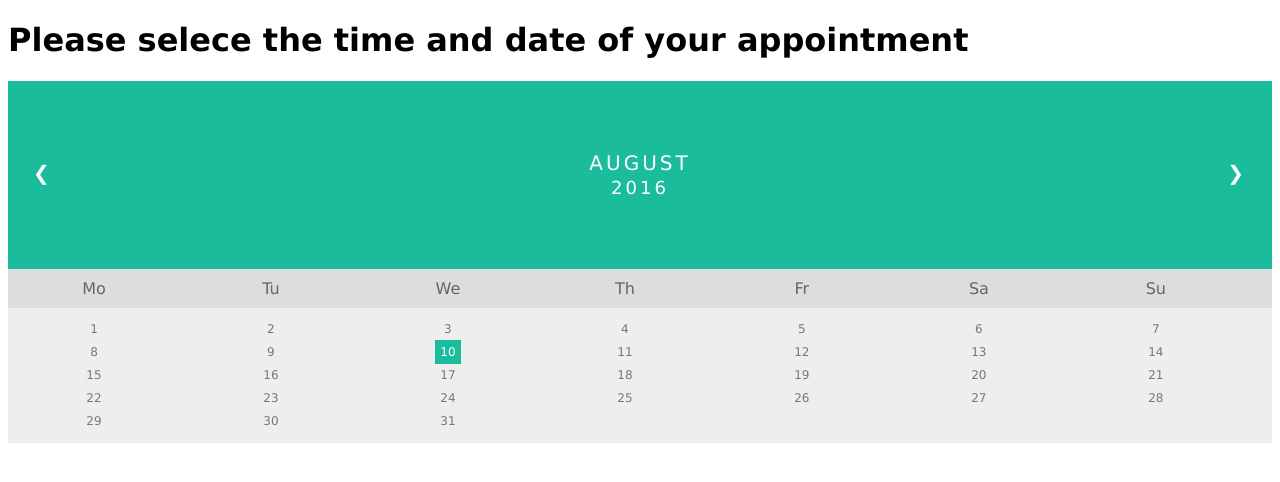
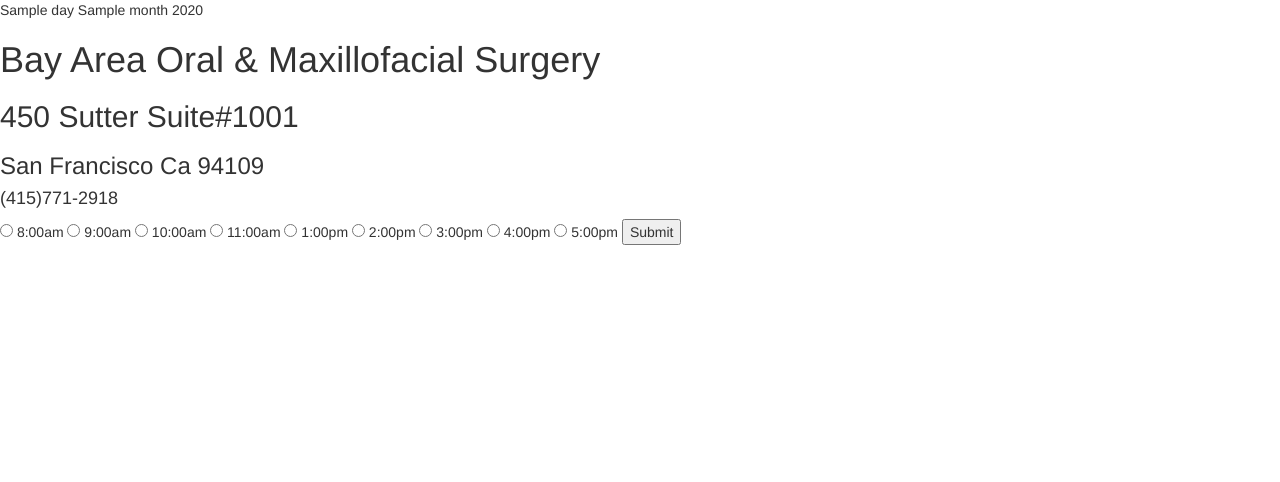
Before and after one commit to Rubamhassan/Appointment-App, a Flask app: template templates/appt_book.html in a window 1280 px wide. Shown: the top 482 px of the page. Run offline with Flask 2, Linux system fonts and the light colour scheme; the template is opened without the code that fills it: most values are stand-ins (such as "Sample title", 1, 10 or a date in 2020); some libraries are stand-ins or nearby versions.

Commit message:
HB Project updated

```diff
--- /dev/null
+++ b/confirmation_page.py
@@ -0,0 +1,5 @@
+{% extends "base.html" %}
+{% block content %}
+{{ first_name }} we look forward to seeing you on {{ appt_time }}
+
+{% endblock %}
--- a/server.py
+++ b/server.py
@@ -1,7 +1,7 @@
 """ Appointment Scheduling and Confirmation"""
 
 from jinja2 import StrictUndefined
-from flask import Flask, render_template, request
+from flask import Flask, render_template, request, session
 from flask_debugtoolbar import DebugToolbarExtension
 from model import connect_to_db,db
 from database_functions import create_new_pt, create_new_appt, create_appt_type, create_new_owner
@@ -45,6 +45,8 @@ def login_process():
 							user_name=user_name,
 							password=password)
 
+	session['first_name'] = first_name
+
 	# #this part might need to change. Need to figure out how to add a pt into the database
 	if not patient:
 		flash("Please complete the new patient form!")
@@ -55,7 +57,10 @@ def login_process():
 		return redirect ("/login")
 # query the appt table for times that are today.
 #look at ratigs
-	return render_template("appt_book.html")
+	day="01"
+	year="2016"
+	month="August"
+	return render_template("appt_book.html", day=day, year=year, month=month)
 
 @app.route('/reviews', methods=['GET'])
 def show_review_page():
@@ -93,12 +98,61 @@ def owner_login_process():
 
 	return render_template("appt_book.html")
 
-@app.route ('/appt_book', methods=['GET'])
-def appt_book_view():
+@app.route ('/appt_book/<year>/<month>/<day>', methods=['GET'])
+def show_appt_book(year,month,day,first_name):
+	"""This will take the pts name and show the appt book"""
+	first_name= request.args.post('first_name')
+
+	return render_template ("appt_book.html", year=year, month=month, day=day, first_name=first_name)
+
+
+@app.route ('/appt_book/<year>/<month>/<day>', methods=['POST'])
+def appt_book_view(year,month,day):
 	"""Appointment book view"""
+	time_now= datetime.now()
+	td= timedelta(1)
+	first_available_day = time_now + td
+	weekdays= [Monday, Tuesday, Wednesday, Thursday,]
+	if day in weekdays:
+		first_available_day= time_now +td
+	else:
+		first_available_day= time_now +timedelta(3)
+		#get a code review for the above!!
 
-	return render_template("appt_book.html")
+	day="01"
+	year="2016"
+	month="August"
+	#need the date, need to show all appts, need tp pass the day to the template.
+	appointments = {}
+	# 	8: {
+	# 		# user_id:
+	# 		'first_name': 'Ruba',
+	# 		'last_name': 'Hassan',
+	# 		'appt_type': 'surgery',
+	# 		'cost': 2000
+	# 	},
+	# 	14: {
+	# 		# user_id:
+	# 		'first_name': 'Kevin',
+	# 		'last_name': 'Gao',
+	# 		'appt_type': 'consultation',
+	# 		'cost': 500
+	# 	}
+	# }
+	# date = datetime.date(year, month, date)
+	# today = datetime.now()
+	# if today is dayof
+ #need to pass in the day,month, year that come after the user logs in. This will only allow the user to make an appt for a day after they make the acct NOT same day.
+	return render_template("appt_book.html", year=year, month=month, day=day, appointments=appointments)
 
+@app.route ('/confirm_appt', methods=['POST'])
+def conf_appt():
+	""" Need to send user to another page after appt has been confirmed"""
+
+	appt_time = request.form.get('appt_time')
+	first_name = session['first_name']
+
+	return render_template("confirmation_page.html", first_name=first_name, appt_time=appt_time)
 if __name__ == "__main__":
 
     app.debug = True
--- a/templates/appt_book.html
+++ b/templates/appt_book.html
@@ -1,154 +1,23 @@
-<!DOCTYPE html>
-<html>
-<head>
+{% extends "base.html" %}
+{% block content %}
 
-<style>
-* {box-sizing:border-box;}
-ul {list-style-type: none;}
-body {font-family: Verdana,sans-serif;}
+{{ day }} {{ month }} {{ year }}
 
-.month {
-    padding: 70px 25px;
-    width: 100%;
-    background: #1abc9c;
-}
-
-.month ul {
-    margin: 0;
-    padding: 0;
-}
-
-.month ul li {
-    color: white;
-    font-size: 20px;
-    text-transform: uppercase;
-    letter-spacing: 3px;
-}
-
-.month .prev {
-    float: left;
-    padding-top: 10px;
-}
-
-.month .next {
-    float: right;
-    padding-top: 10px;
-}
-
-.weekdays {
-    margin: 0;
-    padding: 10px 0;
-    background-color: #ddd;
-}
-
-.weekdays li {
-    display: inline-block;
-    width: 13.6%;
-    color: #666;
-    text-align: center;
-}
-
-.days {
-    padding: 10px 0;
-    background: #eee;
-    margin: 0;
-}
-
-.days li {
-    list-style-type: none;
-    display: inline-block;
-    width: 13.6%;
-    text-align: center;
-    margin-bottom: 5px;
-    font-size:12px;
-    color: #777;
-}
-
-.days li .active {
-    padding: 5px;
-    background: #1abc9c;
-    color: white !important
-}
-
-/* Add media queries for smaller screens */
-@media screen and (max-width:720px) {
-    .weekdays li, .days li {width: 13.1%;}
-}
-
-@media screen and (max-width: 420px) {
-    .weekdays li, .days li {width: 12.5%;}
-    .days li .active {padding: 2px;}
-}
-
-@media screen and (max-width: 290px) {
-    .weekdays li, .days li {width: 12.2%;}
-}
-</style>
-</head>
-<body>
-<script src="https://code.jquery.com/jquery.js"></script>
-<h1>Please selece the time and date of your appointment </h1>
-
-<div class="month">
-  <ul>
-    <li class="prev">❮</li>
-    <li class="next">❯</li>
-    <li style="text-align:center">
-      August<br>
-      <span style="font-size:18px">2016</span>
-    </li>
-  </ul>
-</div>
-
-<ul class="weekdays">
-  <li>Mo</li>
-  <li>Tu</li>
-  <li>We</li>
-  <li>Th</li>
-  <li>Fr</li>
-  <li>Sa</li>
-  <li>Su</li>
-</ul>
-
-<ul class="days">
-  <li>1</li>
-  <li>2</li>
-  <li>3</li>
-  <li>4</li>
-  <li>5</li>
-  <li>6</li>
-  <li>7</li>
-  <li>8</li>
-  <li>9</li>
-  <li> <span class="active">10</span></li>
-  <li>11</li>
-  <li>12</li>
-  <li>13</li>
-  <li>14</li>
-  <li>15</li>
-  <li>16</li>
-  <li>17</li>
-  <li>18</li>
-  <li>19</li>
-  <li>20</li>
-  <li>21</li>
-  <li>22</li>
-  <li>23</li>
-  <li>24</li>
-  <li>25</li>
-  <li>26</li>
-  <li>27</li>
-  <li>28</li>
-  <li>29</li>
-  <li>30</li>
-  <li>31</li>
-</ul>
-<script>
-function alertMe(evt) {
-  alert("Don't click that, please.");
-  console.log("print this")
-}
-$('.days').click(alertMe)
-</script>
-</body>
-</html>
+<form action='/confirm_appt' method='POST'>
+  <h1>Bay Area Oral & Maxillofacial Surgery </h1>
+  <h2>450 Sutter Suite#1001</h2>
+  <h3>San Francisco Ca 94109</h3>
+  <h4>(415)771-2918</h4>
+  <input type='radio' name= 'appt_time' value='8:00am'> 8:00am
+  <text>
+  <input type='radio' name= 'appt_time' value='9:00am'> 9:00am
+  <input type='radio' name= 'appt_time' value='10:00am'> 10:00am
+  <input type='radio' name= 'appt_time' value='11:00am'> 11:00am
+  <input type='radio' name= 'appt_time' value='1:00pm'> 1:00pm
+  <input type='radio' name= 'appt_time' value='2:00pm'> 2:00pm
+  <input type='radio' name= 'appt_time' value='3:00pm'> 3:00pm
+  <input type='radio' name= 'appt_time' value='4:00pm'> 4:00pm
+  <input type='radio' name= 'appt_time' value='5:00pm'> 5:00pm
+  <input type="submit" class="textbox">
+</form>
+{% endblock %}
--- a/templates/base.html
+++ b/templates/base.html
@@ -1,6 +1,7 @@
 <!DOCTYPE html>
 <html>
 <head>
+
 </head>
 	<body><script src="https://code.jquery.com/jquery.js"></script>
 	{% block content %}
@@ -8,4 +9,5 @@
   	{% endblock %}
 
 	</body>
+<link rel="stylesheet" href="https://maxcdn.bootstrapcdn.com/bootstrap/3.3.7/css/bootstrap.min.css" integrity="sha384-BVYiiSIFeK1dGmJRAkycuHAHRg32OmUcww7on3RYdg4Va+PmSTsz/K68vbdEjh4u" crossorigin="anonymous">
 </html>
--- /dev/null
+++ b/templates/confirmation_page.html
@@ -0,0 +1,5 @@
+{% extends "base.html" %}
+{% block content %}
+{{ first_name }} we look forward to seeing you on {{ appt_time }}
+
+{% endblock %}
```
Also changed, not shown: patients.py (added, +14 -0 lines), seed.py (+53 -15 lines), templates/homepage.html (+5 -2 lines), 3 other files.
